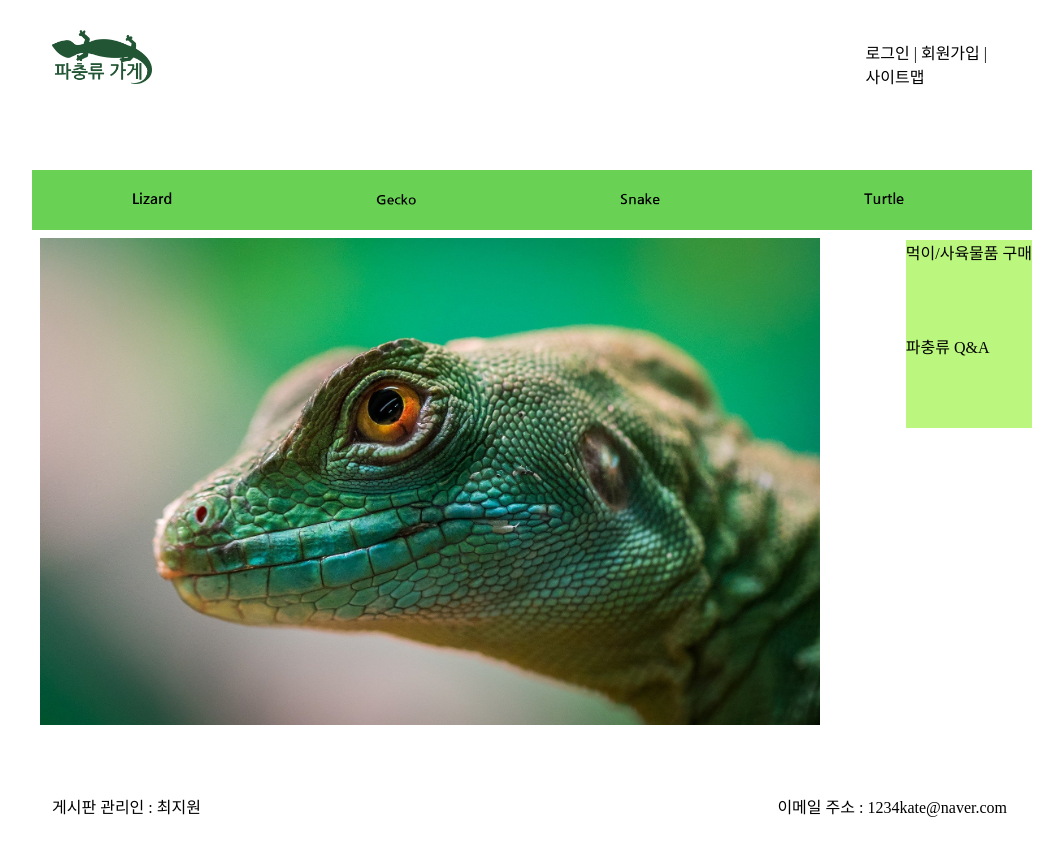
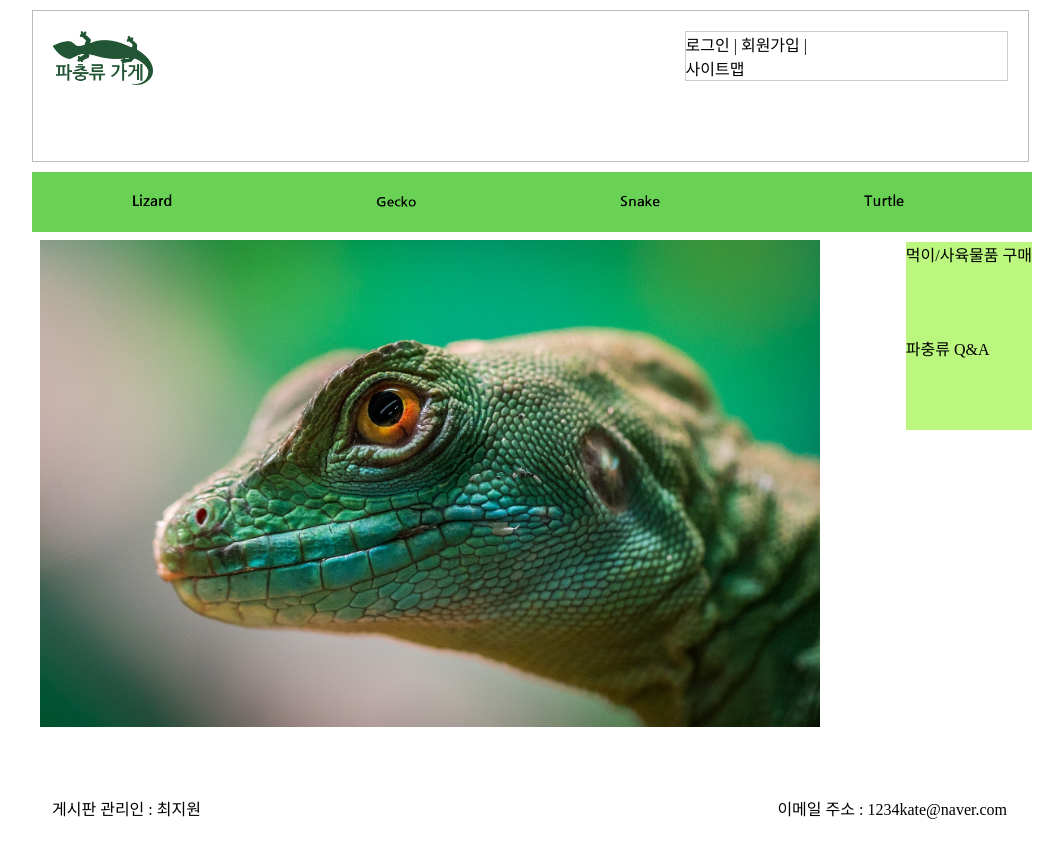
Before and after one commit to choi-ji-won/choi-ji-won.github.io, a plain HTML site: page index.html in a window 1280 px wide. Shown: the whole page, without its empty margins (103-1166 px from the left). Drawn offline with Linux system fonts and the light colour scheme.

Commit message:
Update index.html

```diff
--- a/index.html
+++ b/index.html
@@ -16,7 +16,7 @@
 	header{
 		width: 995px;
 		height: 150px;
-		border: 0px solid #bbbbbb;
+		border: 1px solid #bbbbbb;
 		margin-top: 10px;
 	}
 	#page{
@@ -30,7 +30,10 @@
 	}
 	#top{
 		float: right;
-		margin: 30px 40px 0 0;
+		margin: 20px 20px 0 0;
+		border: solid 1px #cccccc;
+		padding-right: 200px;
+
 	}
 	.dropdown{
 		display: block;
@@ -114,7 +117,7 @@
 		<li><a href="nav01.html" target="bb"> <img src="./img/Lizard.png" width="40"></a></li>
 		<li><a href="nav02.html" target="bb"> <img src="./img/Gecko.png"width="40"></a></li>
 		<li><a href="nav03.html" target="bb"> <img src="./img/Snake.png"width="40"></a></li>
-		<li><a href="nav04.html" target="bb" > <img src="./img/Turtle.png"width="40"></a></li>
+		<li><a href="nav04.html" target="bb" > <img src="./img/Turtle.png"width="40"> </a></li>
 
 		</div>
 </nav>
```
